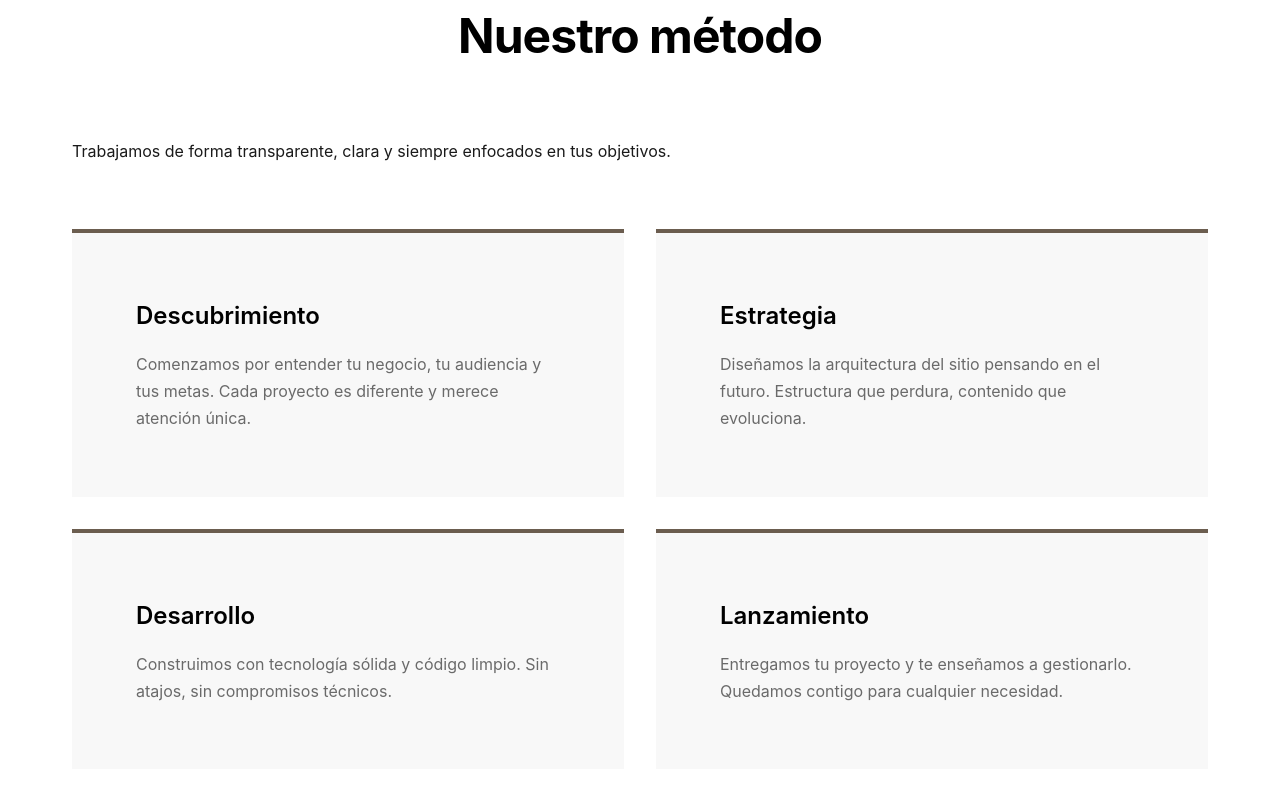
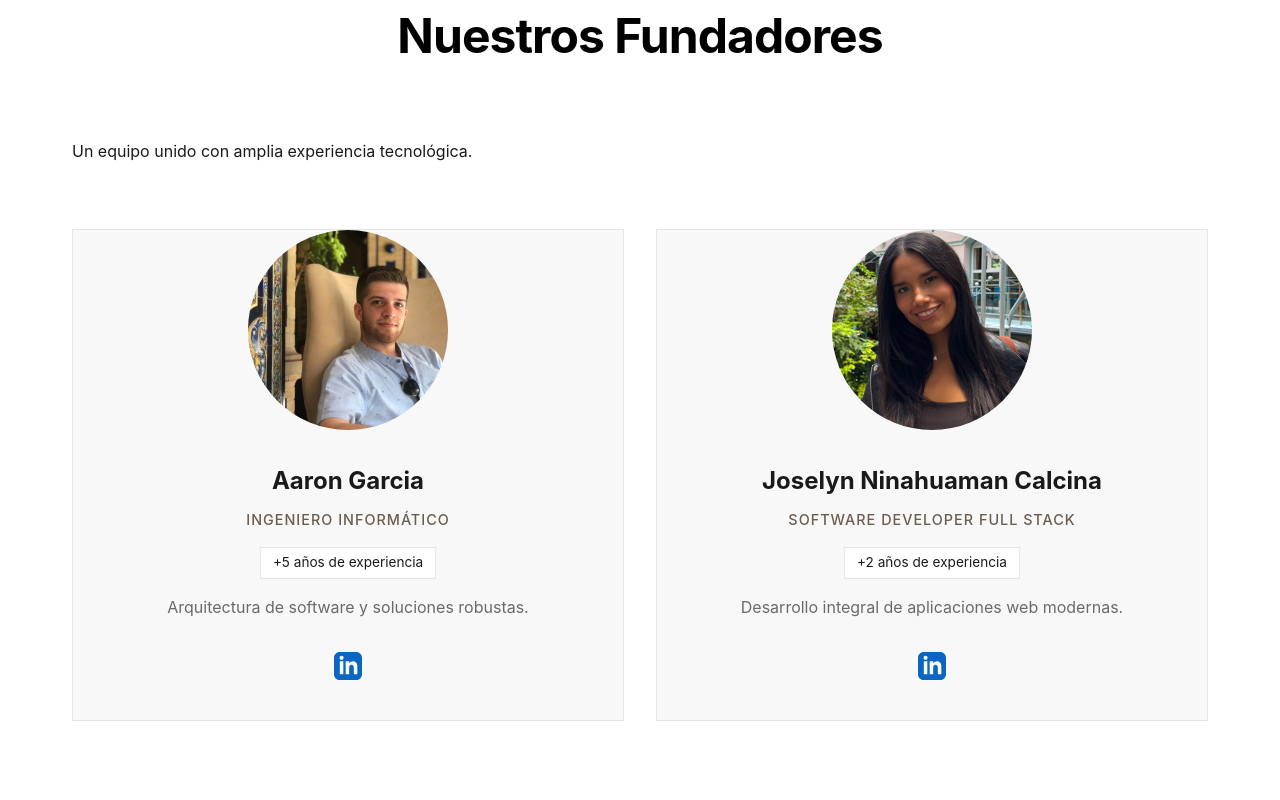
Before and after one commit to AnViKkFR7/moira_ordo, a React (Vite) app: page /nosotros in a window 1280 px wide. Shown: the part 1400-2200 px from the top of the page. Built offline with nearby package versions, Linux system fonts and the light colour scheme.

Commit message:
añadir linkedin

```diff
--- a/src/App.css
+++ b/src/App.css
@@ -1409,3 +1409,107 @@ html {
 ::-webkit-scrollbar-thumb:hover {
   background: var(--color-accent-light);
 }
+
+/* Founders Section */
+.founders-section {
+  padding: var(--spacing-xl) 0;
+  background-color: var(--color-bg);
+}
+
+.founders-grid {
+  display: grid;
+  grid-template-columns: repeat(auto-fit, minmax(300px, 1fr));
+  gap: var(--spacing-md);
+  margin-top: var(--spacing-lg);
+}
+
+.founder-card {
+  background-color: var(--color-bg-alt);
+  border: 1px solid var(--color-border);
+  transition: var(--transition);
+  overflow: hidden;
+  display: flex;
+  flex-direction: column;
+}
+
+.founder-card:hover {
+  transform: translateY(-5px);
+  border-color: var(--color-accent);
+}
+
+.founder-image {
+  width: 200px;
+  height: 200px;
+  background-color: var(--color-bg-alt);
+  overflow: hidden;
+  border-radius: 50%;
+  margin: 0 auto var(--spacing-md);
+  flex-shrink: 0;
+}
+
+.founder-image img {
+  width: 100%;
+  height: 100%;
+  object-fit: cover;
+  transition: var(--transition-slow);
+}
+
+.founder-card:hover .founder-image img {
+  transform: scale(1.05);
+}
+
+.founder-info {
+  padding: 0 var(--spacing-md) var(--spacing-md);
+  flex-grow: 1;
+  display: flex;
+  flex-direction: column;
+  text-align: center;
+}
+
+.founder-info h3 {
+  font-size: 1.5rem;
+  margin-bottom: var(--spacing-xs);
+  color: var(--color-text);
+}
+
+.founder-role {
+  color: var(--color-accent);
+  font-weight: 500;
+  margin-bottom: var(--spacing-sm);
+  text-transform: uppercase;
+  font-size: 0.9rem;
+  letter-spacing: 1px;
+}
+
+.founder-stats {
+  display: inline-block;
+  background-color: var(--color-bg);
+  padding: 0.25rem 0.75rem;
+  font-size: 0.85rem;
+  margin-bottom: var(--spacing-sm);
+  border: 1px solid var(--color-border);
+  align-self: center;
+}
+
+.founder-desc {
+  margin-bottom: var(--spacing-md);
+  color: var(--color-text-light);
+}
+
+.founder-social {
+  display: inline-block;
+  color: #0A66C2; /* LinkedIn Brand Color */
+  text-decoration: none;
+  transition: var(--transition);
+  align-self: center;
+}
+
+.founder-social:hover {
+  color: #004182;
+  transform: translateY(-2px);
+}
+
+.founder-social svg {
+  width: 28px;
+  height: 28px;
+}
--- a/src/pages/Nosotros.jsx
+++ b/src/pages/Nosotros.jsx
@@ -62,6 +62,59 @@ function Nosotros() {
         </div>
       </section>
 
+      {/* Founders Section */}
+      <section className="founders-section">
+        <div className="container">
+          <h2 className="section-title">Nuestros Fundadores</h2>
+          <p className="section-subtitle">
+            Un equipo unido con amplia experiencia tecnológica.
+          </p>
+          <div className="founders-grid">
+            <div className="founder-card">
+              <div className="founder-image">
+                <img src="/image.png" alt="Aaron Garcia" />
+              </div>
+              <div className="founder-info">
+                <h3>Aaron Garcia</h3>
+                <p className="founder-role">Ingeniero Informático</p>
+                <div className="founder-stats">
+                  <span>+5 años de experiencia</span>
+                </div>
+                <p className="founder-desc">
+                  Arquitectura de software y soluciones robustas.
+                </p>
+                <a href="https://www.linkedin.com/in/aaron-garcia-84088a154/" target="_blank" rel="noopener noreferrer" className="founder-social">
+                  <svg xmlns="http://www.w3.org/2000/svg" width="24" height="24" viewBox="0 0 24 24" fill="currentColor">
+                    <path d="M19 0h-14c-2.761 0-5 2.239-5 5v14c0 2.761 2.239 5 5 5h14c2.762 0 5-2.239 5-5v-14c0-2.761-2.238-5-5-5zm-11 19h-3v-11h3v11zm-1.5-12.268c-.966 0-1.75-.79-1.75-1.764s.784-1.764 1.75-1.764 1.75.79 1.75 1.764-.783 1.764-1.75 1.764zm13.5 12.268h-3v-5.604c0-3.368-4-3.113-4 0v5.604h-3v-11h3v1.765c1.396-2.586 7-2.777 7 2.476v6.759z"/>
+                  </svg>
+                </a>
+              </div>
+            </div>
+
+            <div className="founder-card">
+              <div className="founder-image">
+                <img src="/1759491269382.jpg" alt="Joselyn Ninahuaman Calcina" />
+              </div>
+              <div className="founder-info">
+                <h3>Joselyn Ninahuaman Calcina</h3>
+                <p className="founder-role">Software Developer Full Stack</p>
+                <div className="founder-stats">
+                  <span>+2 años de experiencia</span>
+                </div>
+                <p className="founder-desc">
+                  Desarrollo integral de aplicaciones web modernas.
+                </p>
+                <a href="https://www.linkedin.com/in/joselyn-ninahuaman-calcina-/" target="_blank" rel="noopener noreferrer" className="founder-social">
+                  <svg xmlns="http://www.w3.org/2000/svg" width="24" height="24" viewBox="0 0 24 24" fill="currentColor">
+                    <path d="M19 0h-14c-2.761 0-5 2.239-5 5v14c0 2.761 2.239 5 5 5h14c2.762 0 5-2.239 5-5v-14c0-2.761-2.238-5-5-5zm-11 19h-3v-11h3v11zm-1.5-12.268c-.966 0-1.75-.79-1.75-1.764s.784-1.764 1.75-1.764 1.75.79 1.75 1.764-.783 1.764-1.75 1.764zm13.5 12.268h-3v-5.604c0-3.368-4-3.113-4 0v5.604h-3v-11h3v1.765c1.396-2.586 7-2.777 7 2.476v6.759z"/>
+                  </svg>
+                </a>
+              </div>
+            </div>
+          </div>
+        </div>
+      </section>
+
       {/* Team Section */}
       <section className="team-section">
         <div className="container">
```
Also changed, not shown: public/1759491269382.jpg (added), public/image.png (added).
